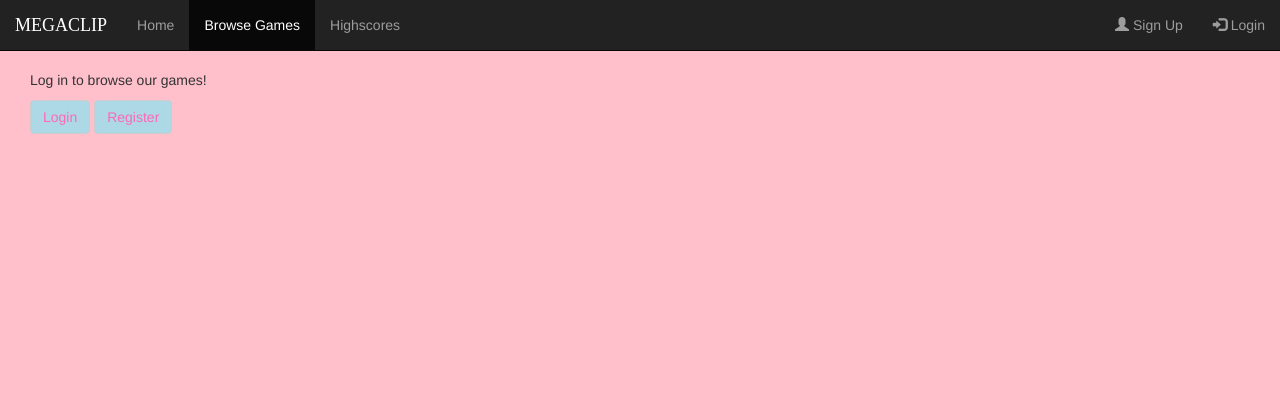
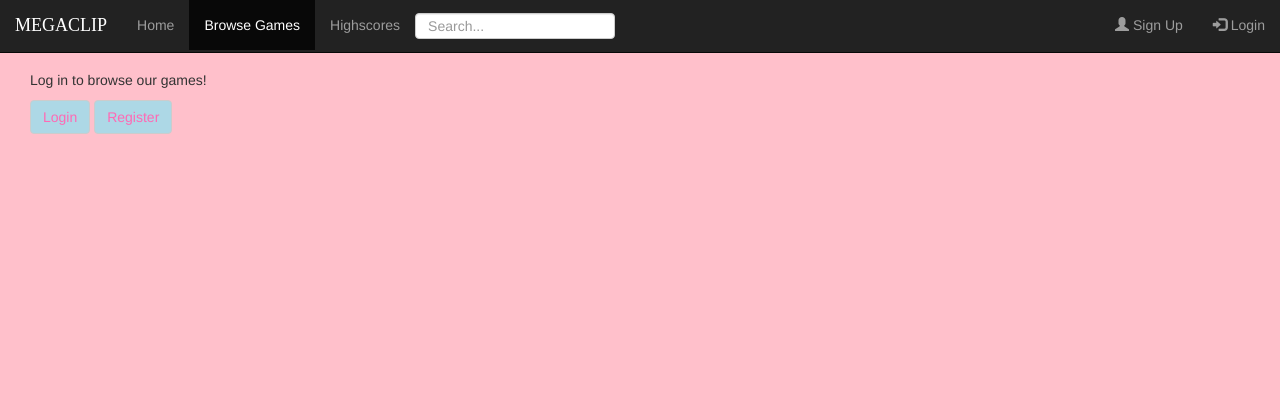
Before and after one commit to oheinonen/wsd2019_project, a Django app: page /browsegames/ in a window 1280 px wide. Shown: the top 420 px of the page. Run offline with Django 3.2, Linux system fonts and the light colour scheme; some libraries are stand-ins or nearby versions.

Commit message:
templates/base.html

```diff
--- a/templates/base.html
+++ b/templates/base.html
@@ -35,17 +35,18 @@
         <li class="nav-item {{ home_page }}"><a href="{% url 'home' %}">Home</a></li>
         <li class= "nav-item {{ browse_page }}"><a href="{% url 'browse_games'%}">Browse Games</a></li>
         <li class= "nav-item {{ highscore_page }}"><a href="{% url 'highscores' %}">Highscores</a></li>
+        <li>
+          <form action="{% url 'search' %}" method="get" id="navBarSearchForm">
+            <div class="active-pink-3 active-pink-4 mb-4">
+              <input type="text" class="form-control" id="id_q" name="q" placeholder="Search...">
+            </div>
+          </form>
+        </li>
         {% if user.is_authenticated %}
           {% if user.usertype == "['dev']" %}
           <li class= "nav-item {{ add_game_page }}"><a href="{% url 'game-add' %}">Add new game</a></li>
           <li class= "nav-item {{ sales_stats_page }}"><a href="{% url 'user-stats' user.username %}">View Sales Stats</a></li>
-          <li>
-            <form action="{% url 'search' %}" method="get" id="navBarSearchForm">
-              <div class="active-pink-3 active-pink-4 mb-4">
-                <input type="text" class="form-control" id="id_q" name="q" placeholder="Search...">
-              </div>
-            </form>
-          </li>
+
           {% endif %}
         {% endif %}
       </ul>
```
